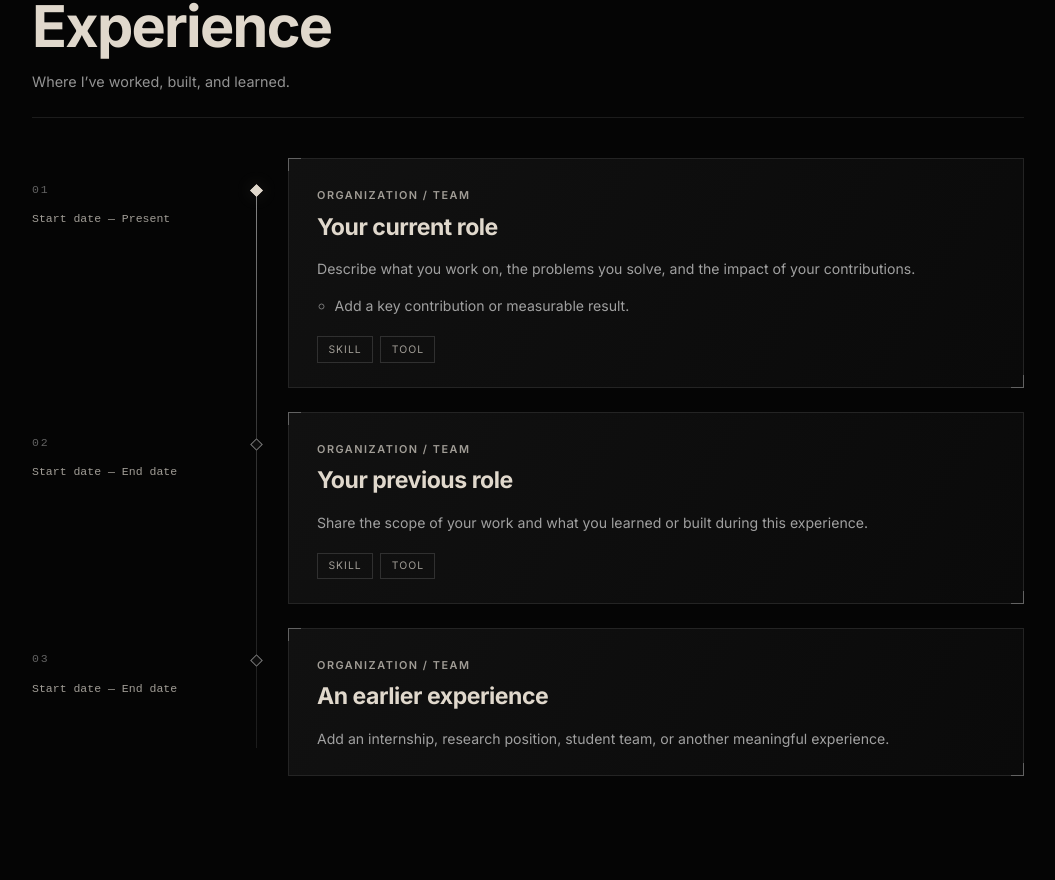
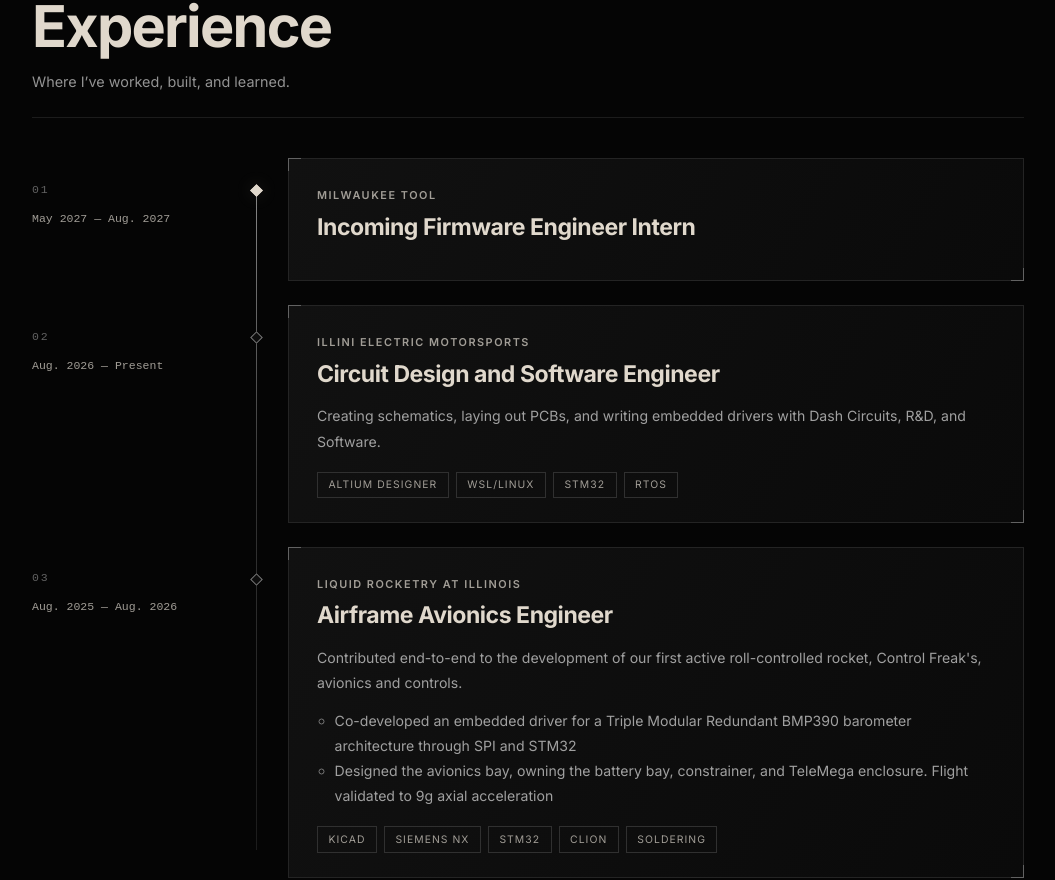
Before and after one commit to bryanzhangg/CS124_Portfolio, a React (Vite) app: page / in a window 1280 px wide. Shown: the part 1715-2595 px from the top of the page, without its empty margins (112-1167 px from the left). Built offline with nearby package versions, Linux system fonts and the light colour scheme; a web font is replaced by a local one.

Commit message:
fill in experience section

```diff
--- a/src/components/sections/About.jsx
+++ b/src/components/sections/About.jsx
@@ -214,7 +214,7 @@
             {/* TODO: 2–4 sentence bio */}
             <p className="about-bio">Hi, I'm <span style={{color: "#e0d8cc"}}>Bryan</span>! Formerly an Aerospace Engineer, I now study <span style={{color: "#e0d8cc"}}>Electrical Engineering</span> with a minor in <span style={{color: "#e0d8cc"}}>Computer Science</span> at the <span style={{color: "#e0d8cc"}}>University of Illinois Urbana-Champaign.</span>
               I hope to combine engineering, programming, design, and business to build products that are both innovative and impactful.
-              Currently, I'm particularly passionate about <span style={{color: "#e0d8cc"}}>embedded, autonomy, robotics, and semiconductors.</span>
+              Currently, I'm particularly passionate about <span style={{color: "#e0d8cc"}}>embedded, autonomy, robotics, and semiconductors. </span>
               Some specific industries I'm currently interested in include <span style={{color: "#e0d8cc"}}>autonomous vehicles, aerospace, and defense.</span></p>
 
             <p className="about-bio">On campus, I've built and tested avionics equipment for an active roll-controlled rocket with Liquid Rocketry. Now, I'm doing circuit design and software on our FSAE team, Illini Electric Motorsports.
--- a/src/data/experience.js
+++ b/src/data/experience.js
@@ -2,31 +2,28 @@
 // Add or remove entries freely; the timeline grows with the content.
 const experience = [
   {
+    id: "incoming-experience",
+    period: "May 2027 — Aug. 2027",
+    role: "Incoming Firmware Engineer Intern",
+    organization: "Milwaukee Tool",
+  },
+  {
     id: "experience-1",
-    period: "Start date — Present",
-    role: "Your current role",
-    organization: "Organization / Team",
-    description: "Describe what you work on, the problems you solve, and the impact of your contributions.",
-    highlights: ["Add a key contribution or measurable result."],
-    tags: ["Skill", "Tool"],
+    period: "Aug. 2026 — Present",
+    role: "Circuit Design and Software Engineer",
+    organization: "Illini Electric Motorsports",
+    description: "Creating schematics, laying out PCBs, and writing embedded drivers with Dash Circuits, R&D, and Software.",
+    highlights: [],
+    tags: ["Altium Designer", "WSL/Linux", "STM32", "RTOS"],
   },
   {
     id: "experience-2",
-    period: "Start date — End date",
-    role: "Your previous role",
-    organization: "Organization / Team",
-    description: "Share the scope of your work and what you learned or built during this experience.",
-    highlights: [],
-    tags: ["Skill", "Tool"],
-  },
-  {
-    id: "experience-3",
-    period: "Start date — End date",
-    role: "An earlier experience",
-    organization: "Organization / Team",
-    description: "Add an internship, research position, student team, or another meaningful experience.",
-    highlights: [],
-    tags: [],
+    period: "Aug. 2025 — Aug. 2026",
+    role: "Airframe Avionics Engineer",
+    organization: "Liquid Rocketry at Illinois",
+    description: "Contributed end-to-end to the development of our first active roll-controlled rocket, Control Freak's, avionics and controls.",
+    highlights: ["Co-developed an embedded driver for a Triple Modular Redundant BMP390 barometer architecture through SPI and STM32", "Designed the avionics bay, owning the battery bay, constrainer, and TeleMega enclosure. Flight validated to 9g axial acceleration"],
+    tags: ["KiCAD", "Siemens NX", "STM32", "CLion", "Soldering"],
   },
 ];
 
```
